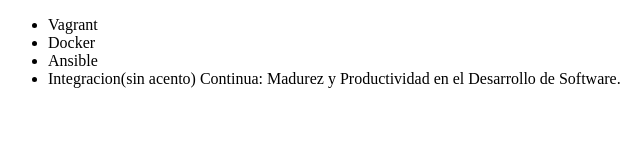
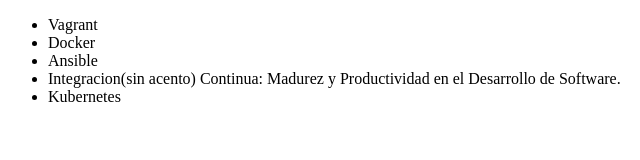
Before and after one commit to Luis7G/alura-git, a plain HTML site: page index.html in a window 1280 px wide. Shown: the full height of the page, 0-640 px from the left. Drawn offline with Linux system fonts and the light colour scheme.

Commit message:
Agregando curso de Kubernetes

```diff
--- a/index.html
+++ b/index.html
@@ -23,6 +23,9 @@
             <li>
                 Integracion(sin acento) Continua: Madurez y Productividad en el Desarrollo de Software.
             </li>
+            <li>
+                Kubernetes
+            </li>
         </ul>
     </body>
 </html>
```
